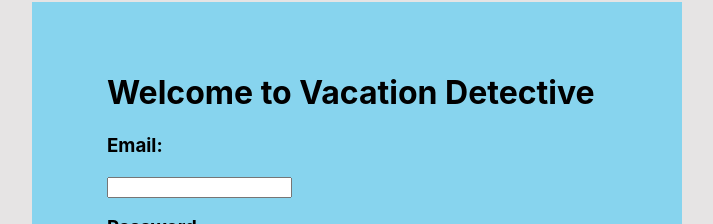
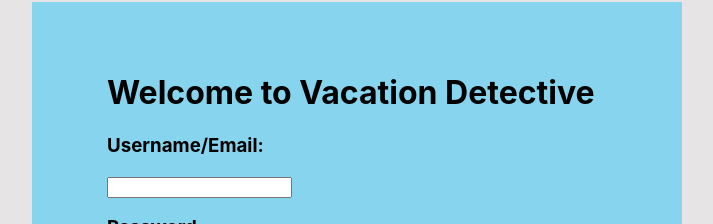
Before and after one commit to katiemhughes/thevacationdetective, a React (Create React App) app in the folder client/: page /home in a window 1280 px wide. Shown: the part 173-397 px from the top of the page, without its empty margins (283-996 px from the left). Built offline with nearby package versions, Linux system fonts and the light colour scheme.

Commit message:
quick bug fix

```diff
--- a/client/src/components/LandingPage.js
+++ b/client/src/components/LandingPage.js
@@ -3,7 +3,7 @@
 
 class LandingPage extends React.Component {
   state = {
-    email: null,
+    username: null,
     password: null,
   };
 
@@ -15,7 +15,7 @@
 
   handleEmail = (e) => {
     this.setState({
-      email: e.target.value,
+      username: e.target.value,
     });
   };
 
@@ -32,7 +32,7 @@
         method: "POST",
         headers: { "Content-Type": "application/json" },
         body: JSON.stringify({
-          email: this.state.email,
+          username: this.state.username,
           password: this.state.password,
         }),
       }
@@ -49,7 +49,7 @@
       <div className="signin-content-box">
         <h1>Welcome to Vacation Detective</h1>
         <form>
-          <h3>Email:</h3>
+          <h3>Username/Email:</h3>
           <input type="text" name="email" onChange={this.handleEmail} />
           <h3>Password:</h3>
           <input
```
